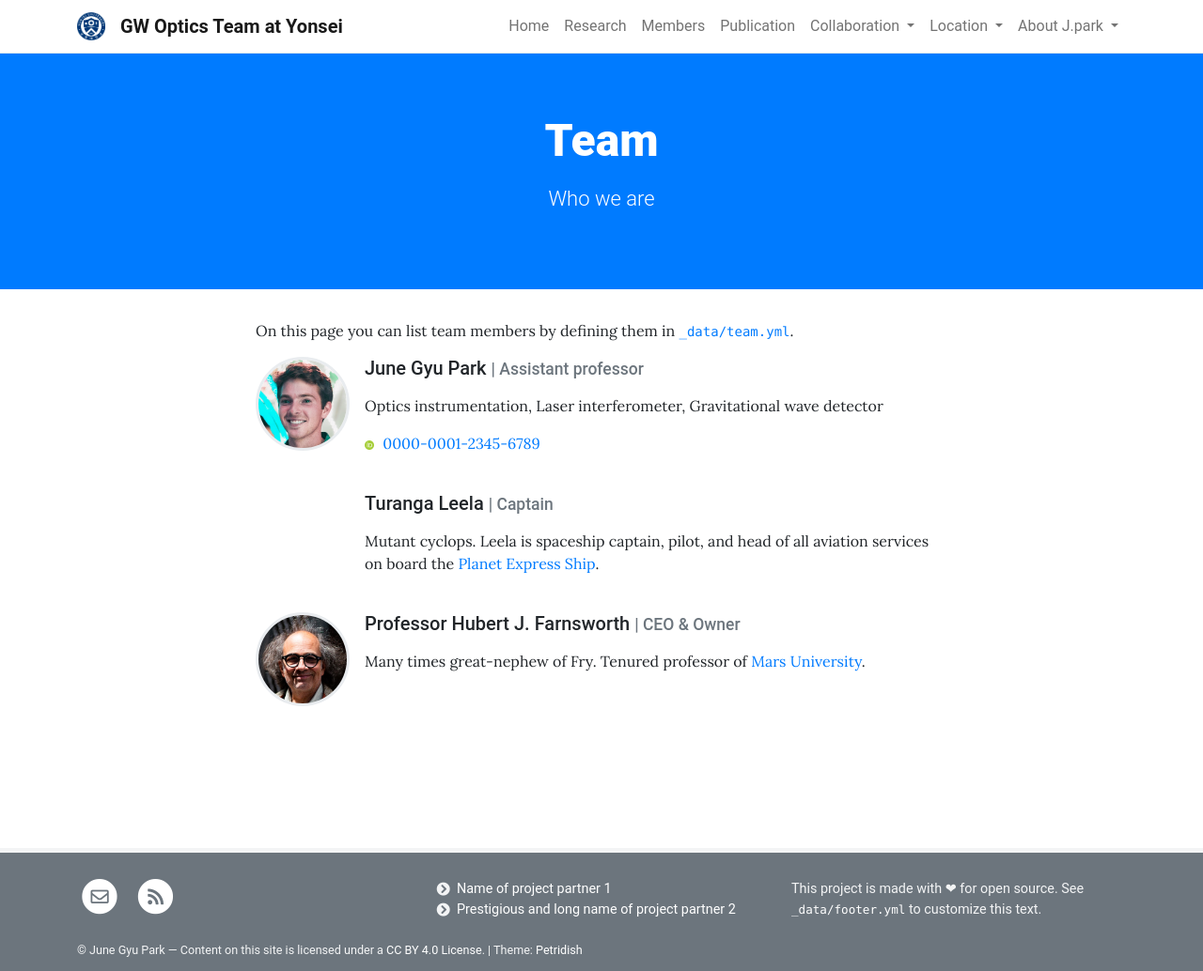
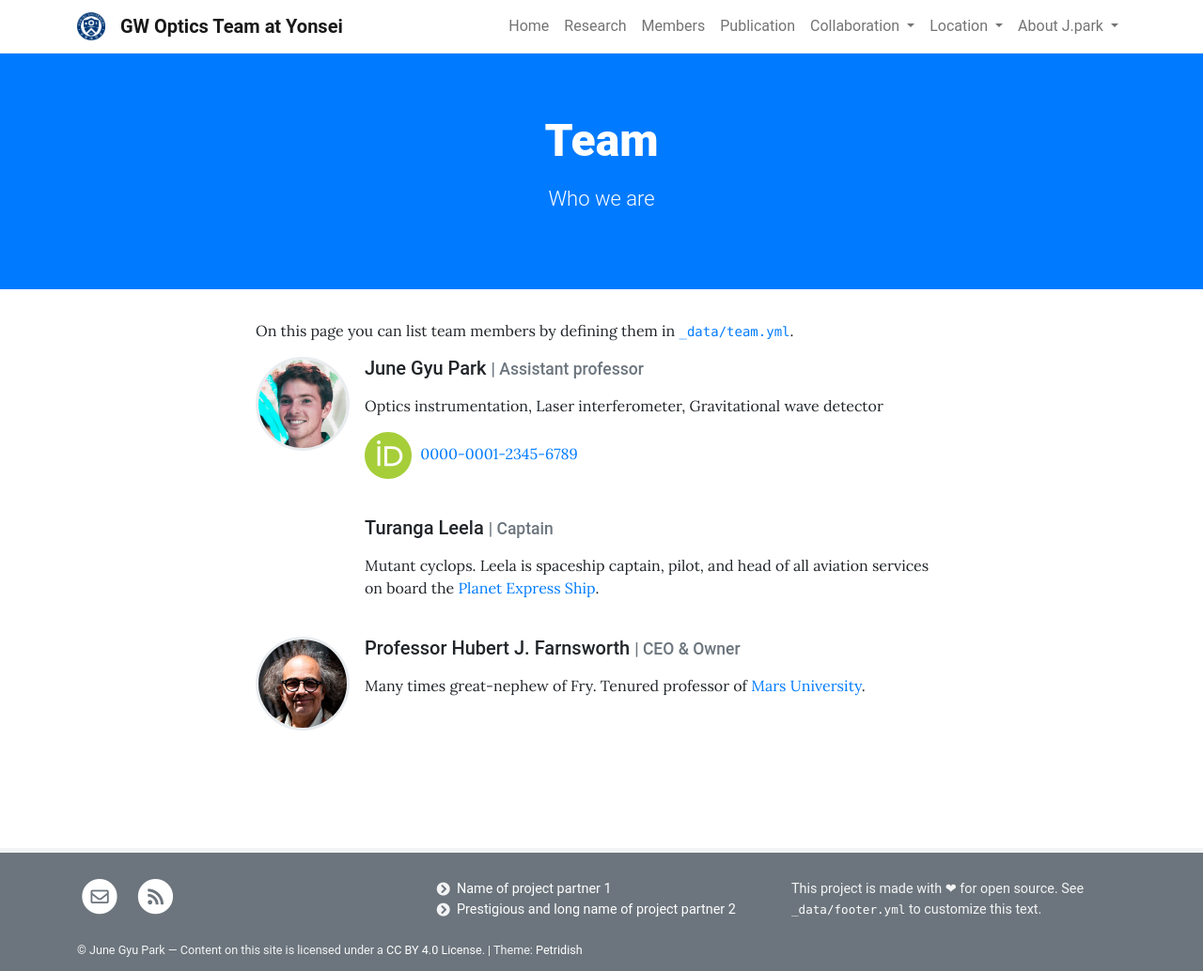
Before and after one commit to jgpark84/testpage, a Jekyll site: the page built from pages/team.md, in a window 1280 px wide. Shown: the whole page at 94% size. Built offline with Jekyll 4.4.1, drawn with Linux system fonts in a browser that asks for light colours.

Commit message:
Update team.html

```diff
--- a/_layouts/team.html
+++ b/_layouts/team.html
@@ -31,7 +31,7 @@ description: Template for team page.
       <ul class="list-inline">
         {% if member.orcid %}
           <li class="list-inline-item">
-             <img src="../assets/theme/images/orcid.svg" alt="ORCID" style="vertical-align: middle; margin-right: 5px;width: 10px;height: 10px;">
+             <img src="../assets/theme/images/orcid.svg" alt="ORCID" style="vertical-align: middle; margin-right: 5px;width: 50px;height: 50px;">
             <a href="https://orcid.org/0000-0001-2345-6789" target="_blank">0000-0001-2345-6789</a>
           </li>
         {% endif %}
```
